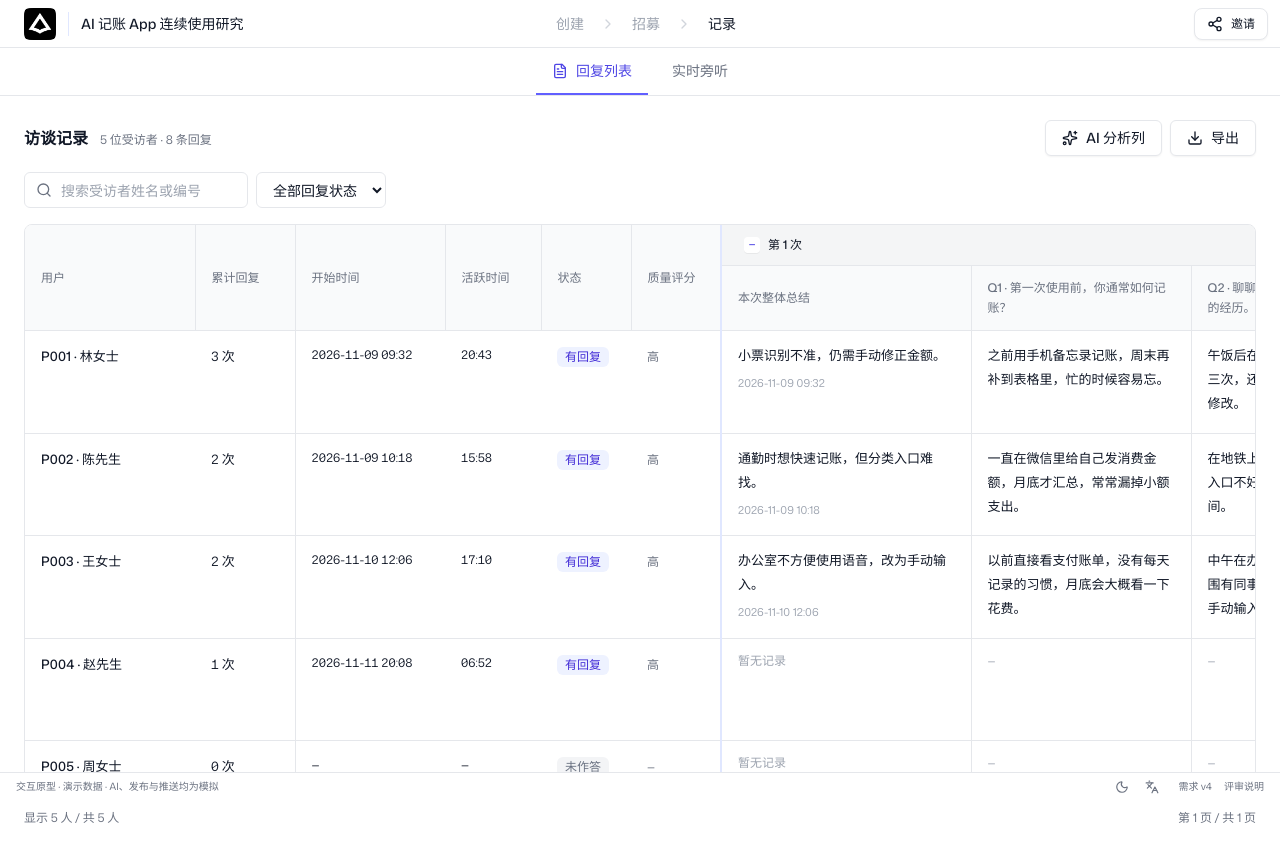
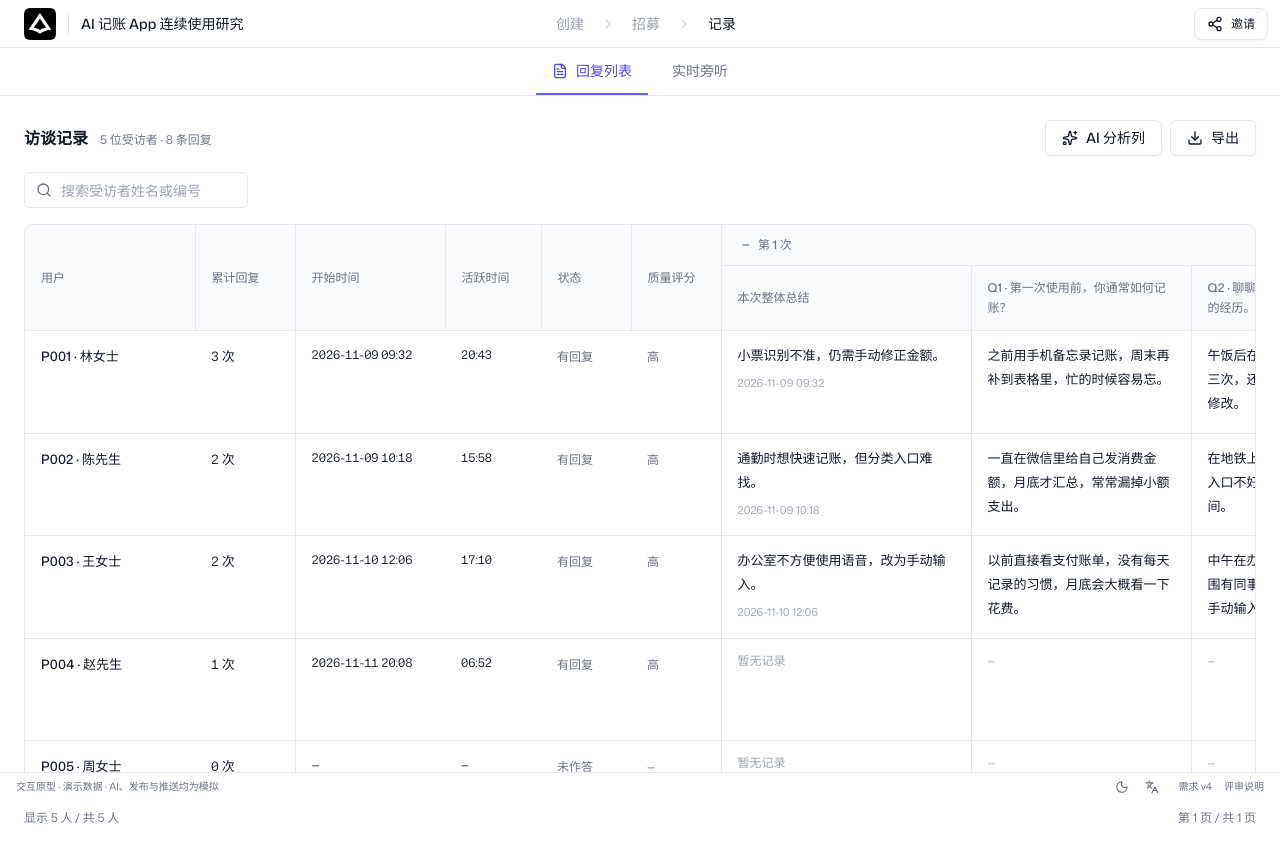
Before and after one commit to 2023liushuya-lab/mizzen-diary-prototype, a Next.js app: page /study/records in a window 1280 px wide. Shown: the top 862 px of the page. Built offline with nearby package versions, Linux system fonts and the light colour scheme.

Commit message:
Align records table styling and remove redundant filters and ratios

```diff
--- a/src/components/diary/records-page.tsx
+++ b/src/components/diary/records-page.tsx
@@ -2,15 +2,13 @@
 import { useState } from "react";
 import { Download, Search, Sparkles, Radio, FileText } from "lucide-react";
 import { Button } from "@/components/ui/button";
-import { Input, Select } from "@/components/ui/input";
-import { Badge } from "@/components/ui/badge";
+import { Input } from "@/components/ui/input";
 import { useTranslation } from "@/hooks/use-translation";
 import { useParticipantRecords } from "@/hooks/use-participant-records";
 import { useDiaryStore } from "@/stores/diary-store";
 import { initialStudy, records } from "@/lib/fixtures";
 import { downloadRecords, formatDuration } from "@/lib/diary-rules";
 import type { Key } from "@/i18n/messages";
-import type { ParticipantResponseStatus } from "@/types/diary";
 import { cn } from "@/lib/utils";
 export function RecordsPage() {
   const t = useTranslation();
@@ -20,8 +18,7 @@ export function RecordsPage() {
   const open = useDiaryStore((s) => s.open);
   const notify = useDiaryStore((s) => s.notify);
   const [live, setLive] = useState(false);
-  const [status, setStatus] = useState<ParticipantResponseStatus>("all");
-  const { groups, filtered } = useParticipantRecords(status);
+  const { groups, filtered } = useParticipantRecords("all");
   const storeQuestions = useDiaryStore((s) => s.study.questions);
   const questions = storeQuestions.length
     ? storeQuestions
@@ -127,24 +124,12 @@ export function RecordsPage() {
                 onChange={(e) => setSearch(e.target.value)}
               />
             </div>
-            <Select
-              aria-label={t("responseStatus")}
-              value={status}
-              onChange={(e) =>
-                setStatus(e.target.value as ParticipantResponseStatus)
-              }
-            >
-              <option value="all">{t("allResponseStatuses")}</option>
-              <option value="responded">{t("hasResponses")}</option>
-              <option value="pending">{t("noResponse")}</option>
-            </Select>
-            {(search || status !== "all") && (
+            {search && (
               <Button
                 variant="link"
                 size="sm"
                 onClick={() => {
                   clear();
-                  setStatus("all");
                 }}
               >
                 {t("clear")}
@@ -204,31 +189,25 @@ export function RecordsPage() {
                       className={cn(
                         "border-r border-border px-4 py-3 font-medium whitespace-nowrap",
                         i === 0 && "sticky left-0 z-10 bg-gray-50",
-                        i === 1 &&
-                          "sticky left-[170px] z-10 bg-gray-50 shadow-[2px_0_5px_-2px_rgba(15,23,42,0.08)]",
+                        i === 1 && "sticky left-[170px] z-10 bg-gray-50",
                       )}
                     >
                       {t(k)}
                     </th>
                   ))}
-                  {orders.map((n) => {
-                    const sessionReplyCount = filtered.filter((g) =>
-                      g.replies.some((r) => r.order === n),
-                    ).length;
-                    return (
+                  {orders.map((n) => (
                     <th
                       key={n}
                       colSpan={
                         1 + (collapsed.includes(n) ? 0 : questions.length)
                       }
                       scope="colgroup"
-                        className="border-l-2 border-indigo-100 bg-surface/80 px-4 py-2.5 font-medium text-foreground dark:border-indigo-900/50"
+                      className="border-l border-border px-4 py-2.5 font-medium text-muted-foreground"
                       data-testid="session-column"
                       data-session-order={n}
                     >
-                        <div className="flex items-center justify-between gap-2">
                       <button
-                            className="flex items-center gap-2 rounded px-1.5 py-0.5 hover:bg-card focus-visible:ring-2 focus-visible:ring-ring"
+                        className="flex items-center gap-2 rounded px-1 py-0.5 text-muted-foreground hover:text-foreground focus-visible:ring-2 focus-visible:ring-ring"
                         aria-expanded={!collapsed.includes(n)}
                         aria-label={`${t(collapsed.includes(n) ? "expandSession" : "collapseSession")} ${t("order", { n })}`}
                         onClick={() =>
@@ -241,26 +220,21 @@ export function RecordsPage() {
                       >
                         <span
                           aria-hidden="true"
-                              className="inline-flex size-4 items-center justify-center rounded bg-card text-xs leading-none text-primary shadow-2xs"
+                          className="text-sm leading-none"
                         >
                           {collapsed.includes(n) ? "+" : "−"}
                         </span>
                         <span>{t("order", { n })}</span>
                       </button>
-                          <span className="rounded-full bg-card/90 px-2 py-0.5 text-[11px] font-normal tabular-nums text-muted-foreground">
-                            {sessionReplyCount}/{filtered.length}
-                          </span>
-                        </div>
                     </th>
-                    );
-                  })}
+                  ))}
                 </tr>
                 <tr className="border-t border-border">
                   {orders.flatMap((n) => [
                     <th
                       key={`${n}-summary`}
                       scope="col"
-                      className="border-l-2 border-indigo-100 px-4 py-3 font-medium dark:border-indigo-900/50"
+                      className="border-l border-border px-4 py-3 font-medium"
                     >
                       {t("sessionSummary")}
                     </th>,
@@ -293,7 +267,7 @@ export function RecordsPage() {
                       {g.participant.id} · {g.participant.name}
                     </td>
                     <td
-                      className="sticky left-[170px] z-10 border-r border-border bg-card px-4 py-4 align-top tabular-nums shadow-[2px_0_5px_-2px_rgba(15,23,42,0.08)] group-hover:bg-gray-50"
+                      className="sticky left-[170px] z-10 border-r border-border bg-card px-4 py-4 align-top tabular-nums group-hover:bg-gray-50"
                       data-testid="response-count"
                     >
                       {t("responseTimes", { n: g.replies.length })}
@@ -309,15 +283,9 @@ export function RecordsPage() {
                         : "—"}
                     </td>
                     <td className="px-4 py-4 align-top">
-                      <Badge
-                        className={
-                          g.replies.length
-                            ? "bg-indigo-50 text-indigo-700"
-                            : "bg-gray-100 text-gray-500"
-                        }
-                      >
+                      <span className="text-xs text-muted-foreground">
                         {t(g.replies.length ? "hasResponses" : "noResponse")}
-                      </Badge>
+                      </span>
                     </td>
                     <td className="px-4 py-4 align-top">
                       <span className="text-xs text-muted-foreground">
@@ -329,7 +297,7 @@ export function RecordsPage() {
                     {orders.flatMap((n) => {
                       const r = g.replies.find((reply) => reply.order === n);
                       const summaryCellClass =
-                        "border-l-2 border-indigo-100 px-4 py-3 align-top group-hover:bg-gray-50 dark:border-indigo-900/50";
+                        "border-l border-border px-4 py-3 align-top group-hover:bg-gray-50";
                       const cellClass =
                         "border-l border-border px-4 py-3 align-top group-hover:bg-gray-50";
                       return [
```
Also changed, not shown: 3 other files (tests, documents, lock files or other folders). Lines whose indentation alone changed are shown as unchanged.
